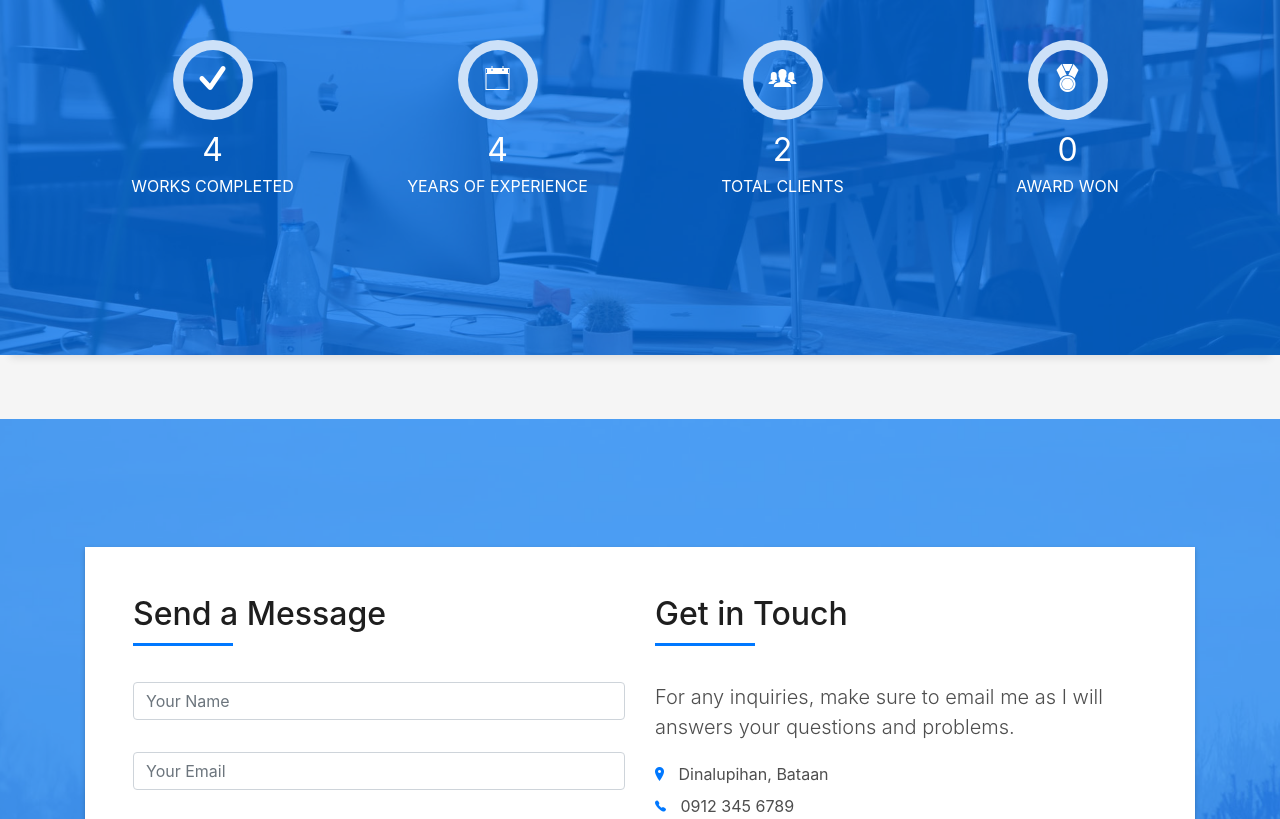
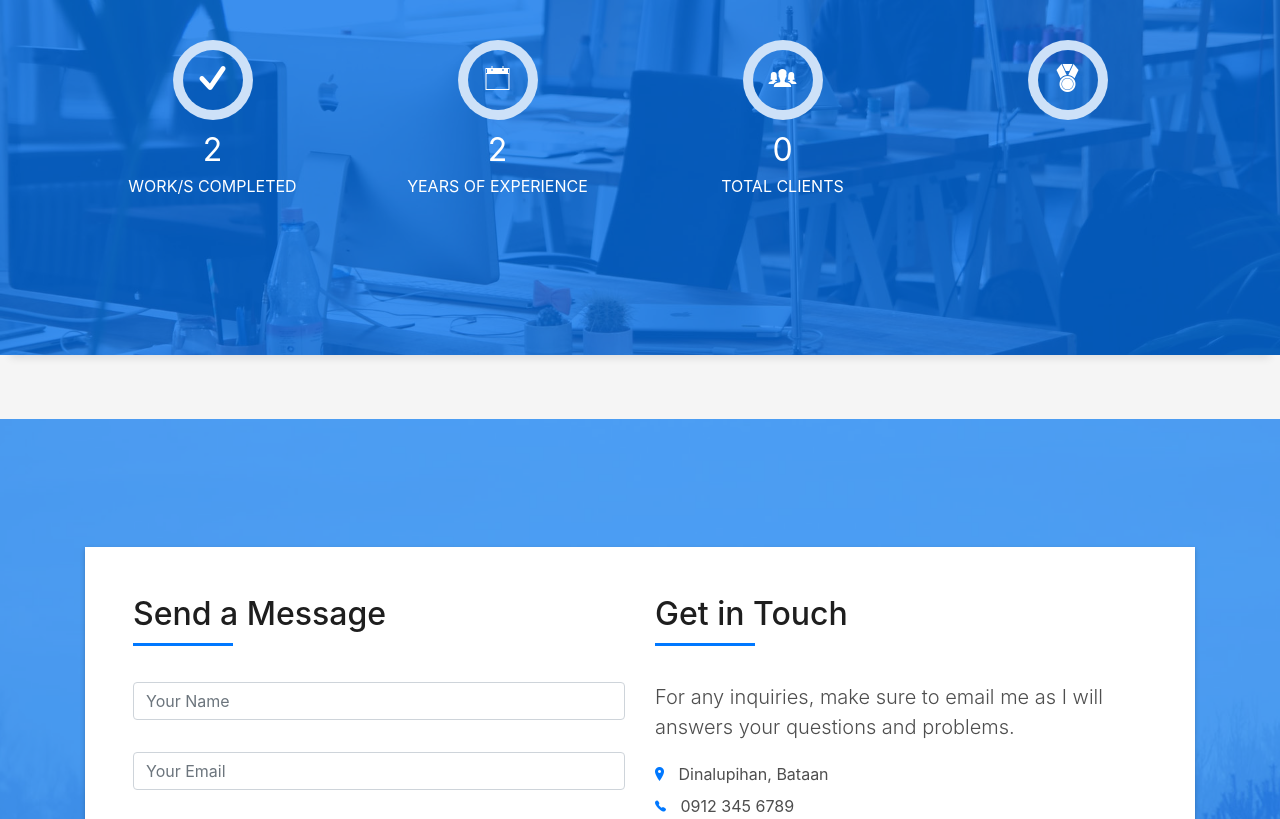
Before and after one commit to 0Drew/0Drew.github.io, a plain HTML site: page index.html in a window 1280 px wide. Shown: the part 2560-3379 px from the top of the page. Drawn offline with Linux system fonts and the light colour scheme; files whose address does not match are found by name.

Commit message:
Update index.html

```diff
--- a/index.html
+++ b/index.html
@@ -254,8 +254,8 @@
               <span class="ico-circle"><i class="ion-checkmark-round"></i></span>
             </div>
             <div class="counter-num">
-              <p class="counter">4</p>
-              <span class="counter-text">WORKS COMPLETED</span>
+              <p class="counter">2</p>
+              <span class="counter-text">WORK/S COMPLETED</span>
             </div>
           </div>
         </div>
@@ -265,7 +265,7 @@
               <span class="ico-circle"><i class="ion-ios-calendar-outline"></i></span>
             </div>
             <div class="counter-num">
-              <p class="counter">4</p>
+              <p class="counter">2</p>
               <span class="counter-text">YEARS OF EXPERIENCE</span>
             </div>
           </div>
@@ -276,7 +276,7 @@
               <span class="ico-circle"><i class="ion-ios-people"></i></span>
             </div>
             <div class="counter-num">
-              <p class="counter">2</p>
+              <p class="counter">0</p>
               <span class="counter-text">TOTAL CLIENTS</span>
             </div>
           </div>
@@ -286,10 +286,7 @@
             <div class="counter-ico">
               <span class="ico-circle"><i class="ion-ribbon-a"></i></span>
             </div>
-            <div class="counter-num">
-              <p class="counter">0</p>
-              <span class="counter-text">AWARD WON</span>
-            </div>
+
           </div>
         </div>
       </div>
```
